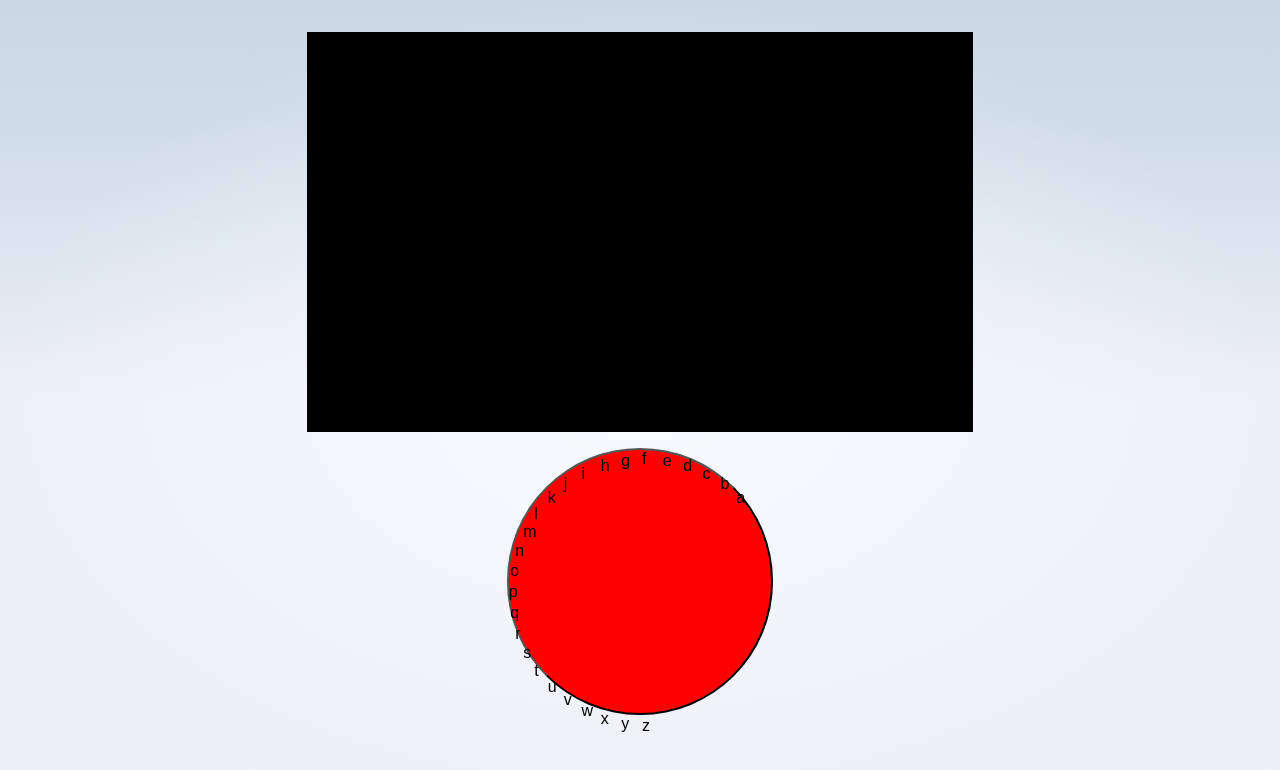
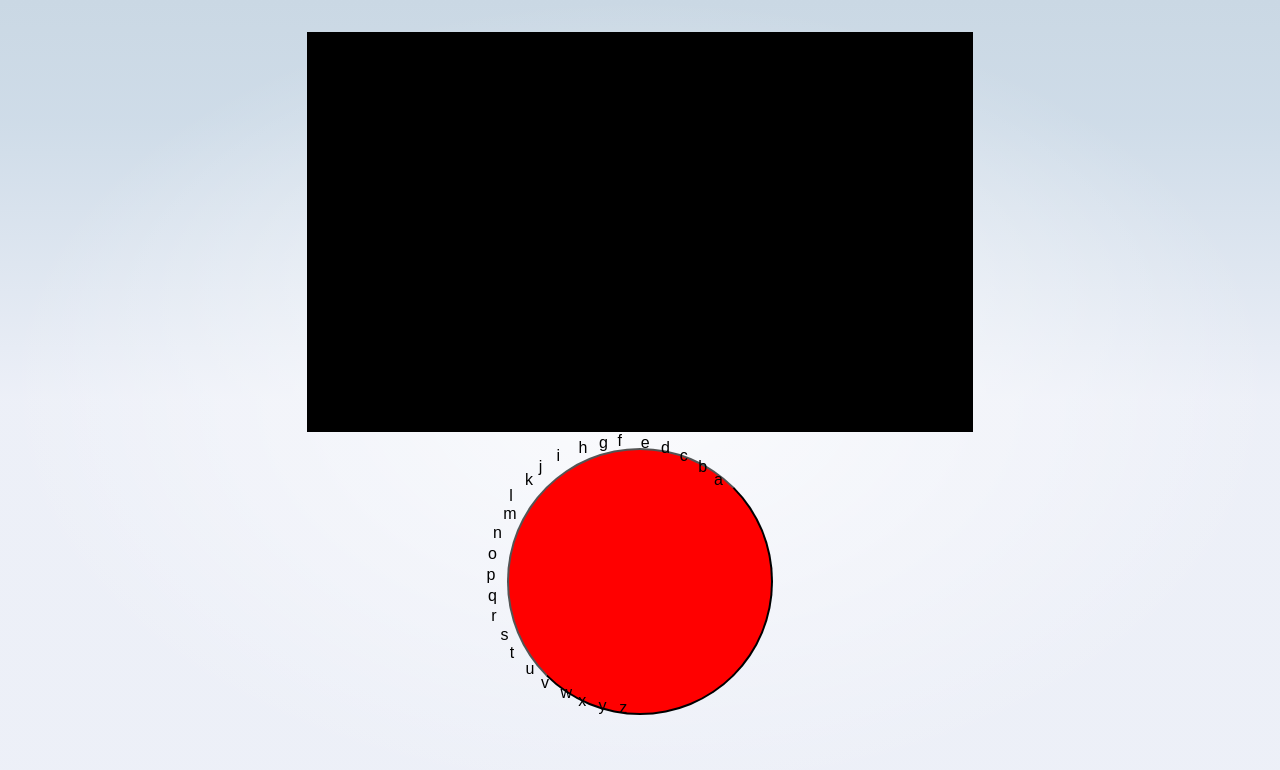
Before and after one commit to CatalinBucuresteanu/Keyboard, a SvelteKit app: page / in a window 1280 px wide. Shown: the top 770 px of the page. Built offline with nearby package versions, Linux system fonts and the light colour scheme.

Commit message:
added translate

```diff
--- a/src/routes/+page.svelte
+++ b/src/routes/+page.svelte
@@ -89,8 +89,8 @@
 			{#each alphabet.split("") as item}
 				<div
 					onclick={() => update(item)}
-					style="position: absolute; left:{(width / 2) +
-						calcx(item)}pt; top:{(width / 2) + calcy(item)}pt;"
+					style="transform: translate(50%, 50%);position: absolute; left:{(width*0.4) +
+						calcx(item)}pt; top:{(width*0.4) + calcy(item)}pt;"
 				>
 					{item}
 				</div>
```
